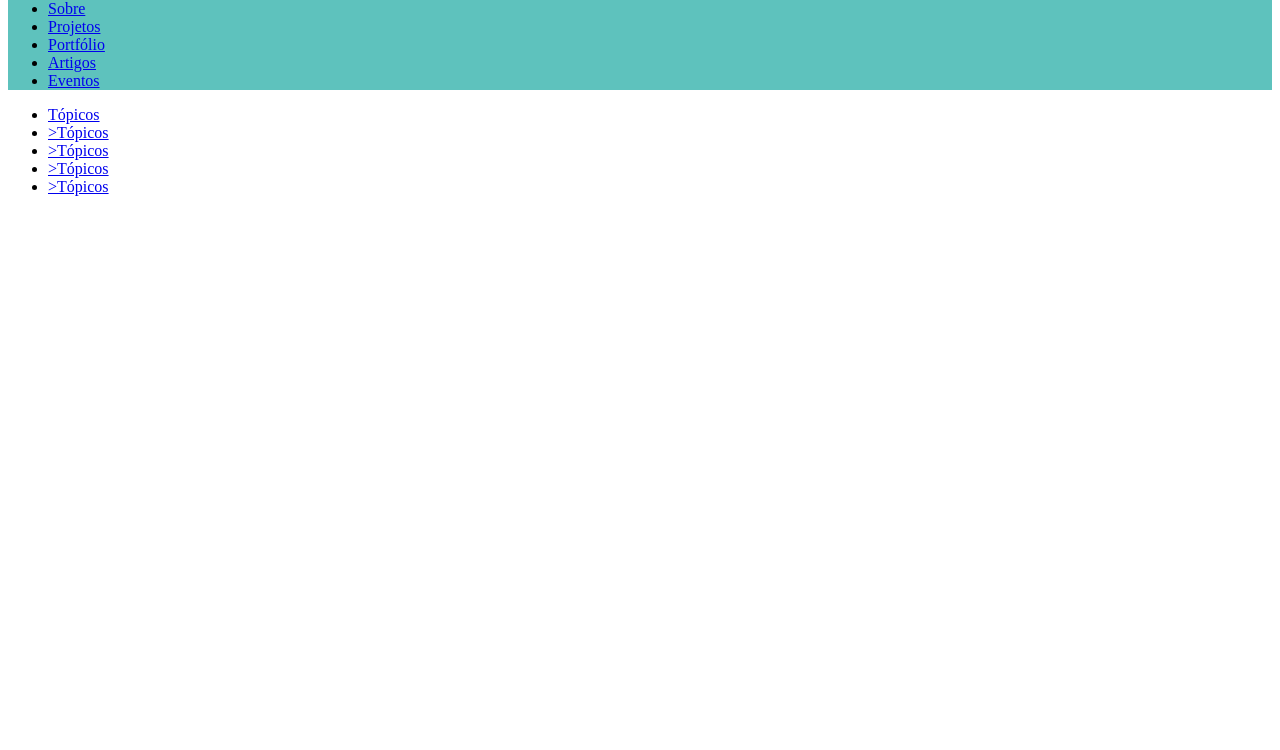
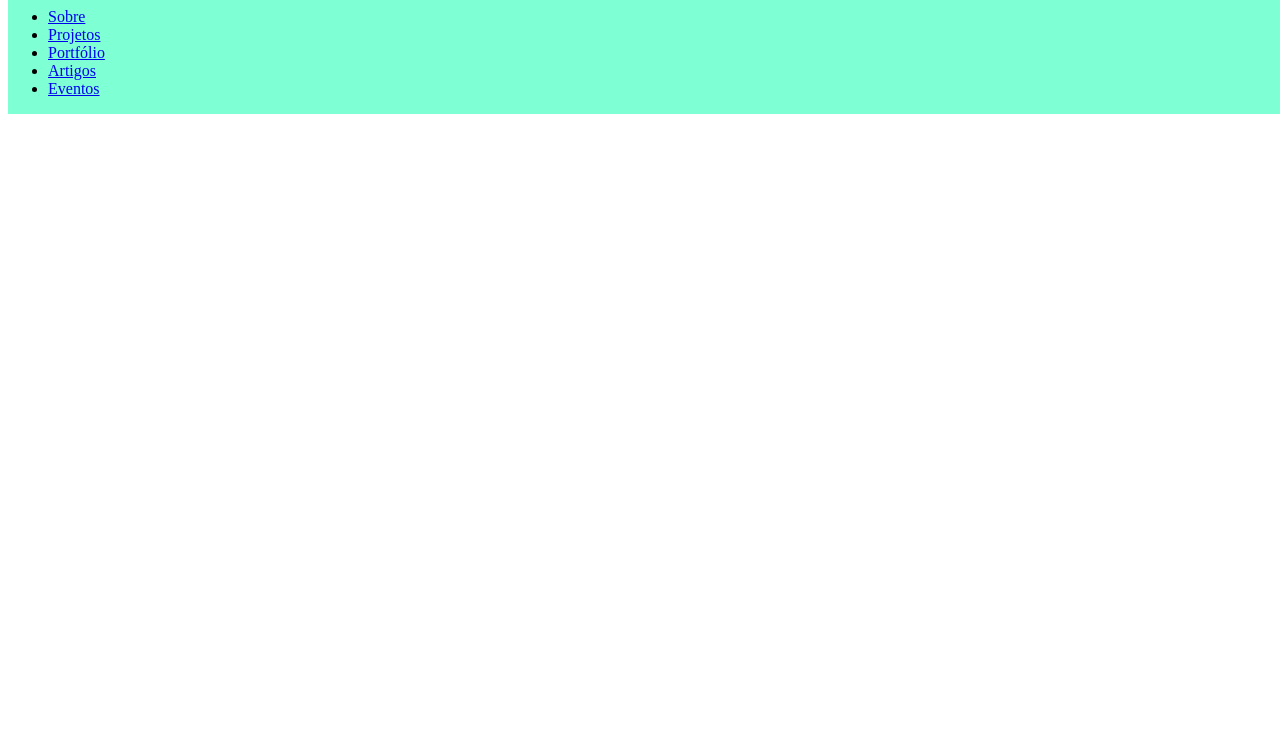
Before and after one commit to Thaiane/Thaiane.github.io, a plain HTML site: page index.html in a window 1280 px wide. Shown: the part 50-800 px from the top of the page. Drawn offline with Linux system fonts and the light colour scheme.

Commit message:
change header

```diff
--- a/css/style.css
+++ b/css/style.css
@@ -1,4 +1,10 @@
-header {
-    background: #5EC2BD;
-    font-color: #f4f4f4;
+.cabecalho-background {
+    background-color: aquamarine;
+    position: absolute;
+    width: 100%;
+
 }
+
+.cabecalho {
+    display: flex;
+}
--- a/index.html
+++ b/index.html
@@ -1,14 +1,18 @@
 <!DOCTYPE html>
-<html>
+<html lang="pt-br">
 <head>
+  <meta charset="UTF-8">
   <title>Espaço da Thai Braga</title>
   <meta name="viewport" content="width=device-width, initial-scale=1, shrink-to-fit=no">
   <link rel="stylesheet" href="css/style.css">
 </head>
 <body>
-        <div class="estructure">
-            <header class="header">
+<header class="cabecalho">
+  <div class="cabecalho-background">
+    <div class="logo">
       <p>Espaço da Thai</p>
+    </div>
+    <div class="navegation">
       <nav>
         <ul>
           <li><a href="#">Sobre</a></li>
@@ -18,22 +22,7 @@
           <li><a href="#">Eventos</a></li>
         </ul>
       </nav>
+    </div>
+  </div>
 </header>
-
-            <nav class="sidenav">
-                <ul>
-                    <li><a href="#">Tópicos</a></li>
-                    <li><a href="#">>Tópicos</></li>
-                    <li><a href="#">>Tópicos</></li>
-                    <li><a href="#">>Tópicos</></li>
-                    <li><a href="#">>Tópicos</a></li>
-                </ul>
-            </nav>
-
-            <main class="content">
-
-            </main>
-        </div>
-
 </body>
-</html>
```
Lines whose indentation alone changed are shown as unchanged.
